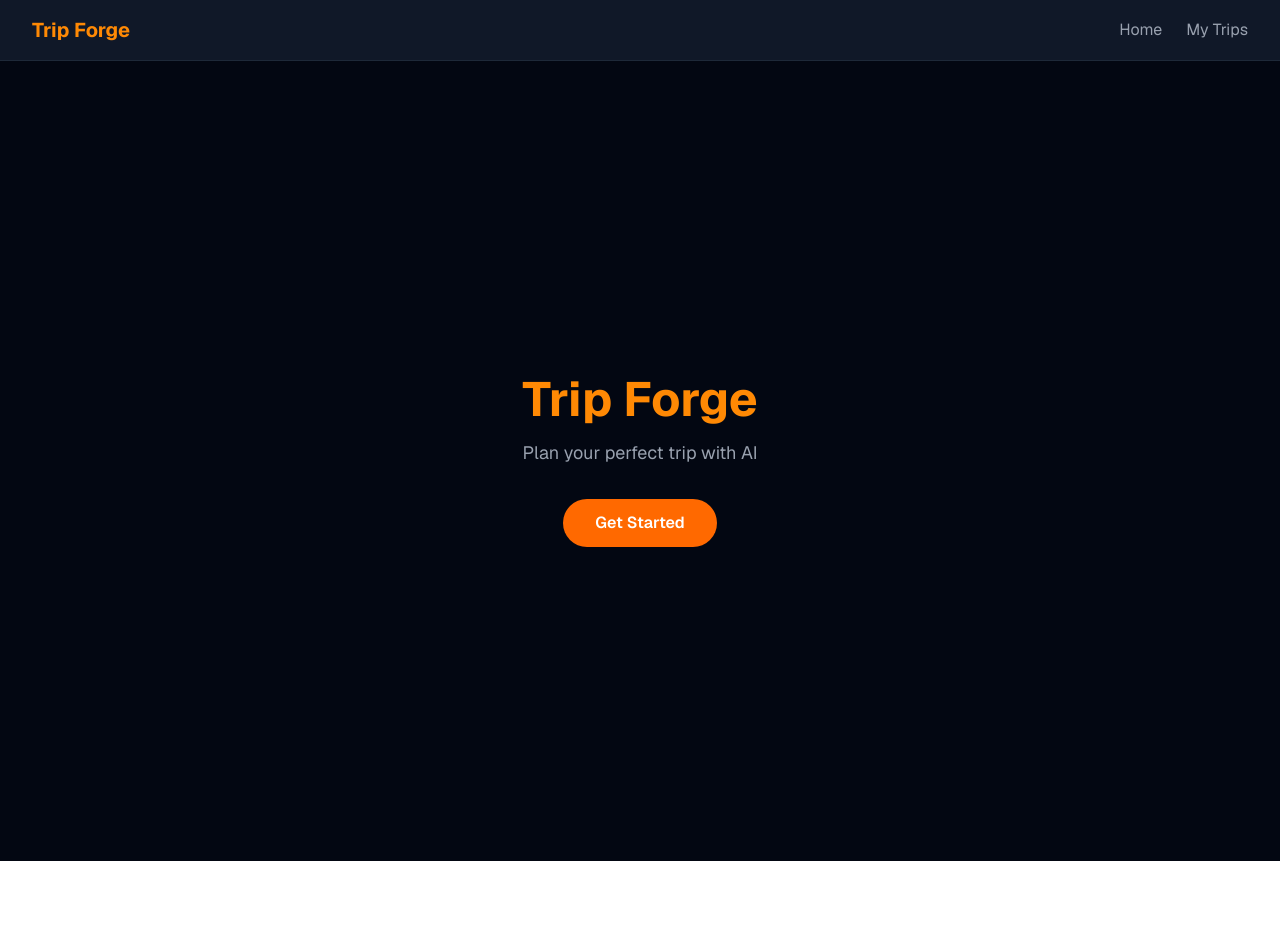
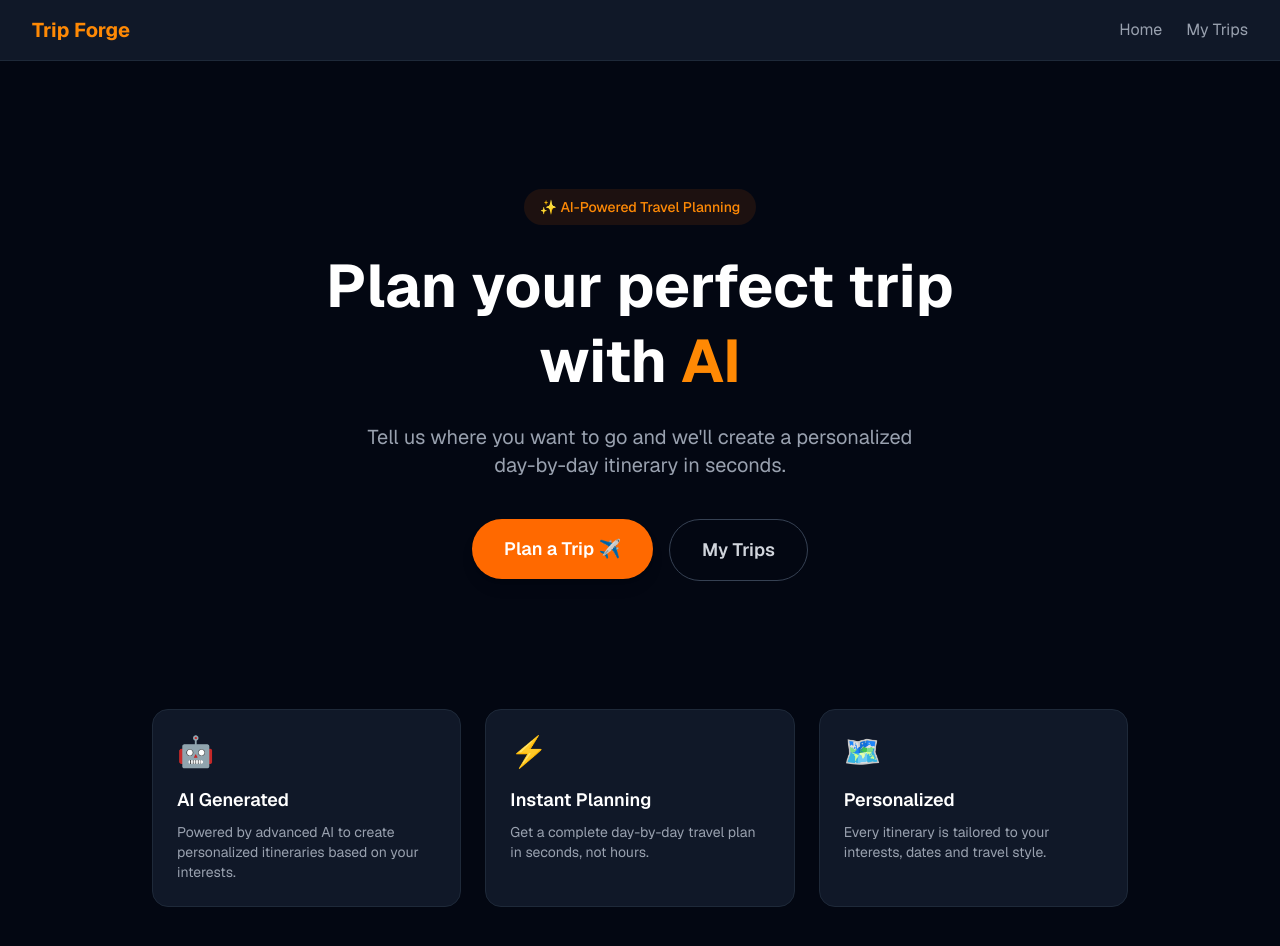
Before and after one commit to amarbegolli/TripForge, a Next.js app: page / in a window 1280 px wide. Shown: the top 946 px of the page. Before the commit the page ends 861 px from the top, so only its background shows below. Built offline with nearby package versions, Linux system fonts and the light colour scheme.

Commit message:
feat: delete trips, improved home page

```diff
--- a/app/api/trips/route.ts
+++ b/app/api/trips/route.ts
@@ -32,3 +32,12 @@ export async function GET() {
     })
     return NextResponse.json(trips)
 }
+
+export async function DELETE(req: NextRequest) {
+    const { id } = await req.json()
+
+    await prisma.trip.delete({
+        where: { id },
+    })
+    return NextResponse.json({ success: true })
+}
--- a/app/dashboard/page.tsx
+++ b/app/dashboard/page.tsx
@@ -1,19 +1,45 @@
+"use client"
+
+import { useEffect, useState } from "react"
 import Link from "next/link"
-import { prisma } from "@/lib/prisma"
-
 
 const statusColors: Record<string, string> = {
-    Upcoming: "bg-blue-500/20 text-blue-400",
-    Planned: "bg-yellow-500/20 text-yellow-400",
-    Completed: "bg-green-500/20 text-green-400"
+  Upcoming: "bg-blue-500/20 text-blue-400",
+  Planning: "bg-yellow-500/20 text-yellow-400",
+  Completed: "bg-green-500/20 text-green-400",
 }
 
-export default async function Dashboard () {
-    const trips = await prisma.trip.findMany({
-        orderBy: { createdAt: "desc"},
+type Trip = {
+  id: string
+  destination: string
+  startDate: string
+  endDate: string
+  interests: string
+  status: string
+}
+
+export default function Dashboard() {
+  const [trips, setTrips] = useState<Trip[]>([])
+
+  useEffect(() => {
+    fetch("/api/trips")
+      .then((res) => res.json())
+      .then((data) => setTrips(data))
+  }, [])
+
+  async function deleteTrip(id: string) {
+    if (!confirm("Are you sure you want to delete this trip?")) return
+
+    await fetch("/api/trips", {
+      method: "DELETE",
+      headers: { "Content-Type": "application/json" },
+      body: JSON.stringify({ id }),
     })
 
-    return (
+    setTrips(trips.filter((t) => t.id !== id))
+  }
+
+  return (
     <main className="min-h-screen bg-gray-950 text-white">
       <div className="max-w-5xl mx-auto px-6 py-12">
 
@@ -36,11 +62,17 @@ export default async function Dashboard () {
           </div>
         ) : (
           <div className="grid grid-cols-1 md:grid-cols-2 lg:grid-cols-3 gap-6">
-            {trips.map((trip: any) => (
+            {trips.map((trip) => (
               <div
                 key={trip.id}
-                className="bg-gray-900 border border-gray-800 rounded-2xl p-6 hover:border-orange-500/50 hover:bg-gray-800 transition-all cursor-pointer group"
+                className="bg-gray-900 border border-gray-800 rounded-2xl p-6 hover:border-orange-500/50 hover:bg-gray-800 transition-all group relative"
               >
+                <button
+                  onClick={() => deleteTrip(trip.id)}
+                  className="absolute top-4 right-4 text-gray-600 hover:text-red-400 transition-colors text-lg"
+                >
+                  ✕
+                </button>
                 <div className="text-4xl mb-4">✈️</div>
                 <h2 className="text-xl font-semibold text-white group-hover:text-orange-400 transition-colors">
                   {trip.destination}
@@ -63,7 +95,6 @@ export default async function Dashboard () {
             ))}
           </div>
         )}
-
       </div>
     </main>
   )
--- a/app/page.tsx
+++ b/app/page.tsx
@@ -1,17 +1,53 @@
 import Link from "next/link"
 
-export default function Home () {
+export default function Home() {
   return (
-    <main className="min-h-screen bg-gray-950 text-white flex flex-col items-center justify-center">
-    <h1 className="text-5xl font-bold text-orange-400"> Trip Forge</h1>
-    <p className="mt-4 text-gray-400 text-lg">
-    Plan your perfect trip with AI
-    </p>
-    <Link href="/dashboard">
-    <button className="mt-8 bg-orange-500 hover:bg-orange-600 text-white px-8 py-3 rounded-full font-semibold transition-colors">
-    Get Started
-    </button>
-    </Link>
+    <main className="min-h-screen bg-gray-950 text-white">
+
+      {/* Hero */}
+      <section className="flex flex-col items-center justify-center text-center px-6 py-32">
+        <div className="bg-orange-500/10 text-orange-400 text-sm font-medium px-4 py-2 rounded-full mb-6">
+          ✨ AI-Powered Travel Planning
+        </div>
+        <h1 className="text-6xl font-bold text-white max-w-3xl leading-tight">
+          Plan your perfect trip with <span className="text-orange-400">AI</span>
+        </h1>
+        <p className="mt-6 text-gray-400 text-xl max-w-xl">
+          Tell us where you want to go and we'll create a personalized day-by-day itinerary in seconds.
+        </p>
+        <div className="flex gap-4 mt-10">
+          <Link href="/new-trip">
+            <button className="bg-orange-500 hover:bg-orange-600 text-white px-8 py-4 rounded-full font-semibold text-lg transition-colors shadow-lg">
+              Plan a Trip ✈️
+            </button>
+          </Link>
+          <Link href="/dashboard">
+            <button className="border border-gray-700 hover:border-orange-500 text-gray-300 hover:text-white px-8 py-4 rounded-full font-semibold text-lg transition-colors">
+              My Trips
+            </button>
+          </Link>
+        </div>
+      </section>
+
+      {/* Features */}
+      <section className="max-w-5xl mx-auto px-6 pb-24 grid grid-cols-1 md:grid-cols-3 gap-6">
+        <div className="bg-gray-900 border border-gray-800 rounded-2xl p-6">
+          <div className="text-3xl mb-4">🤖</div>
+          <h3 className="text-lg font-semibold text-white mb-2">AI Generated</h3>
+          <p className="text-gray-400 text-sm">Powered by advanced AI to create personalized itineraries based on your interests.</p>
+        </div>
+        <div className="bg-gray-900 border border-gray-800 rounded-2xl p-6">
+          <div className="text-3xl mb-4">⚡</div>
+          <h3 className="text-lg font-semibold text-white mb-2">Instant Planning</h3>
+          <p className="text-gray-400 text-sm">Get a complete day-by-day travel plan in seconds, not hours.</p>
+        </div>
+        <div className="bg-gray-900 border border-gray-800 rounded-2xl p-6">
+          <div className="text-3xl mb-4">🗺️</div>
+          <h3 className="text-lg font-semibold text-white mb-2">Personalized</h3>
+          <p className="text-gray-400 text-sm">Every itinerary is tailored to your interests, dates and travel style.</p>
+        </div>
+      </section>
+
     </main>
   )
 }
```
